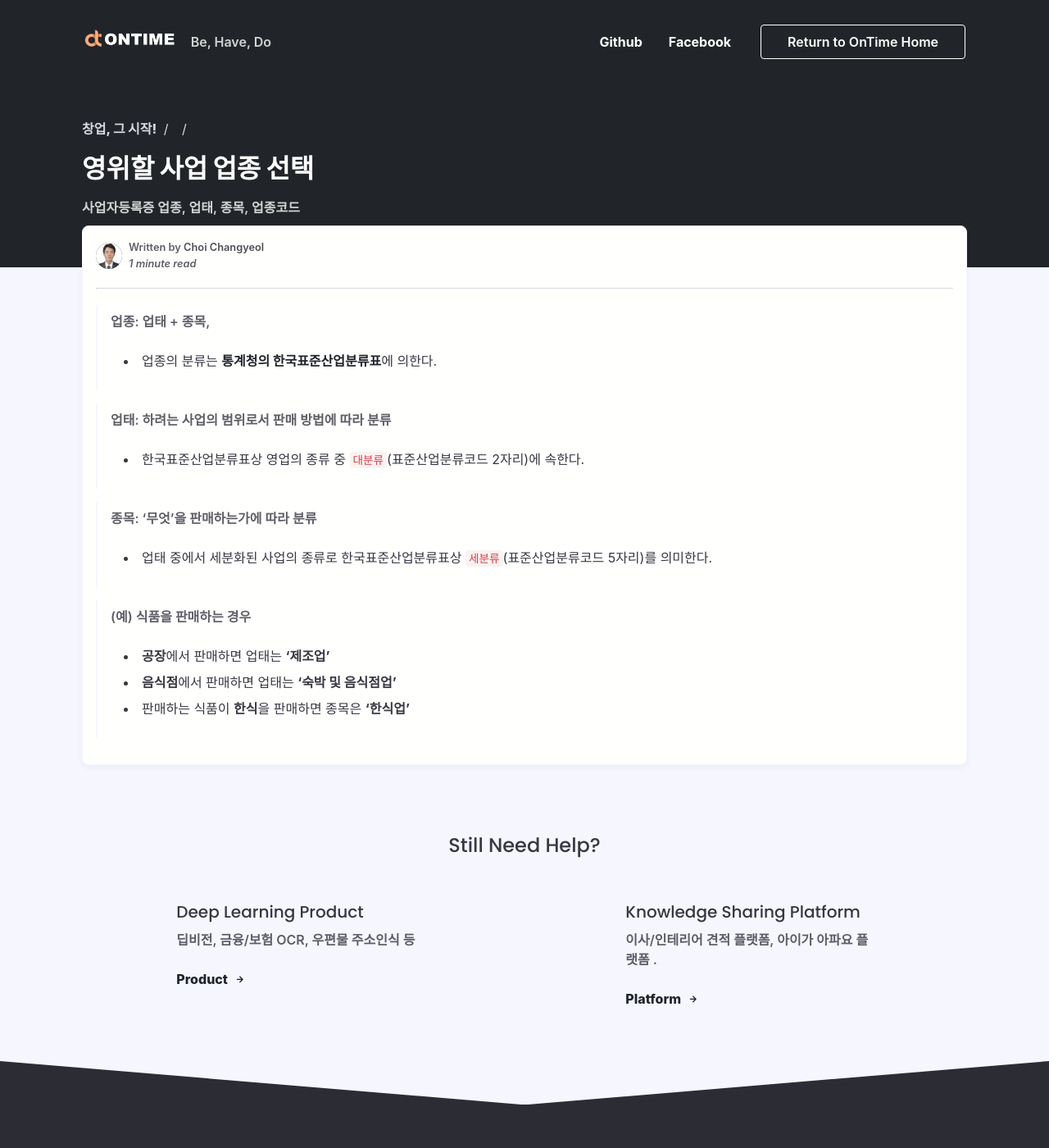
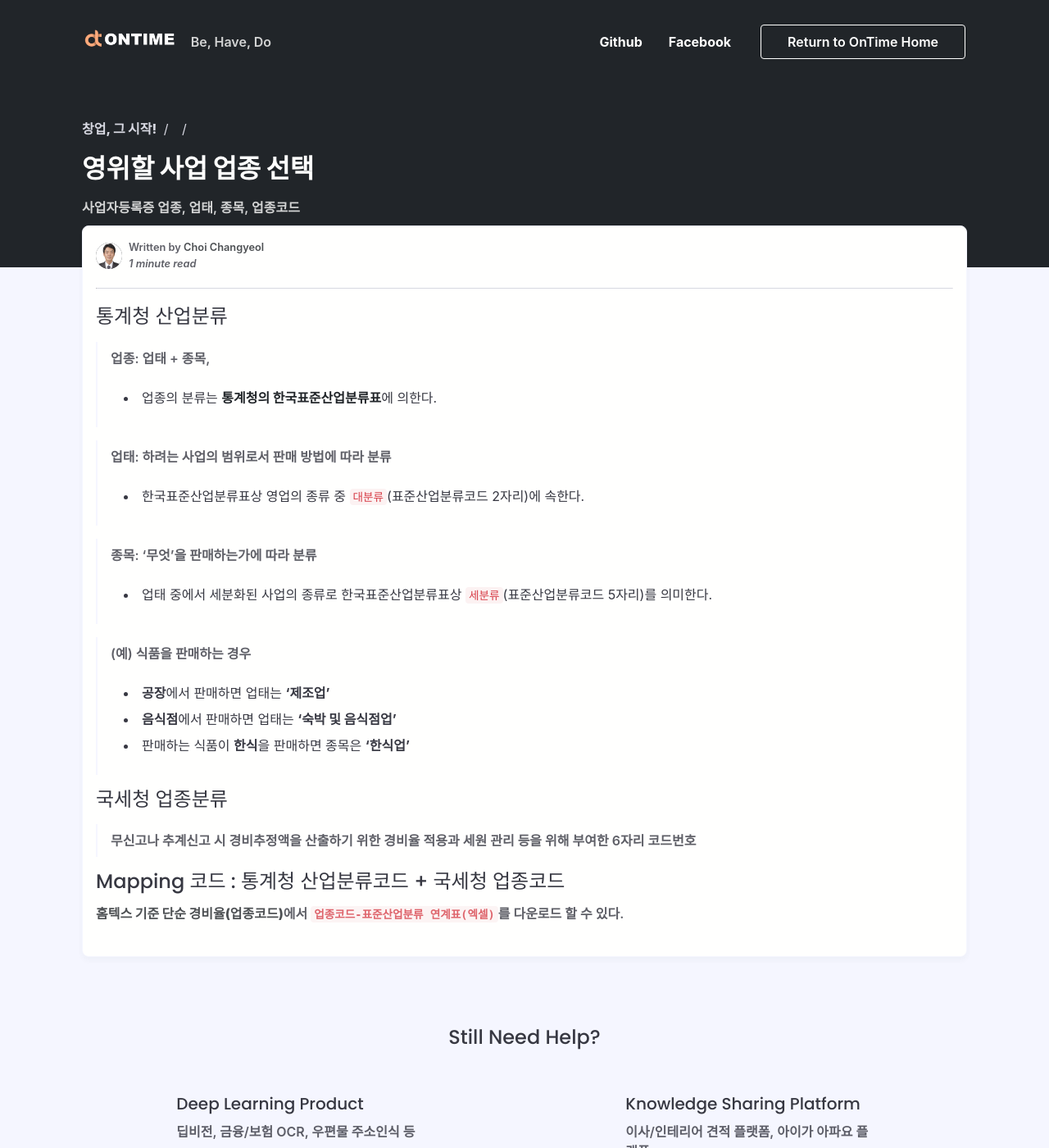
Before and after one commit to ontime-git/ontime-git.github.io, a Jekyll site: the page built from _posts/registration/2021-03-03-Business-License.md, in a window 1280 px wide and 1400 px high. Shown: the whole window at 82% size. Built offline with Jekyll 4.4.1, drawn with Linux system fonts in a browser that asks for light colours; nearby versions of some CDN libraries; some web fonts are replaced; comment, search, counter and statistics services are not loaded.

Commit message:
Update 2021-03-03-Business-License.md

```diff
--- a/_posts/registration/2021-03-03-Business-License.md
+++ b/_posts/registration/2021-03-03-Business-License.md
@@ -9,6 +9,8 @@ published: true
 ---
 
 -----
+
+#### 통계청 산업분류
 
 > 업종: 업태 + 종목,
 > - 업종의 분류는 [통계청의 한국표준산업분류표](https://kssc.kostat.go.kr:8443/ksscNew_web/index.jsp#){:target="_blank"}에 의한다.
@@ -25,3 +27,13 @@ published: true
 > - **공장**에서 판매하면 업태는 **'제조업'**
 > - **음식점**에서 판매하면 업태는 **'숙박 및 음식점업'**
 > - 판매하는 식품이 **한식**을 판매하면 종목은 **'한식업'**
+
+
+#### 국세청 업종분류
+
+> 무신고나 추계신고 시 경비추정액을 산출하기 위한 경비율 적용과 세원 관리 등을 위해 부여한 6자리 코드번호
+
+
+#### Mapping 코드 : 통계청 산업분류코드 + 국세청 업종코드
+
+[홈텍스 기준 단순 경비율(업종코드)](https://www.hometax.go.kr/websquare/websquare.wq?w2xPath=/ui/pp/index_pp.xml&tmIdx=1&tm2lIdx=0111050000&tm3lIdx=0111050000){:target="_blank"}에서 `업종코드-표준산업분류 연계표(엑셀)`를 다운로드 할 수 있다.
```
